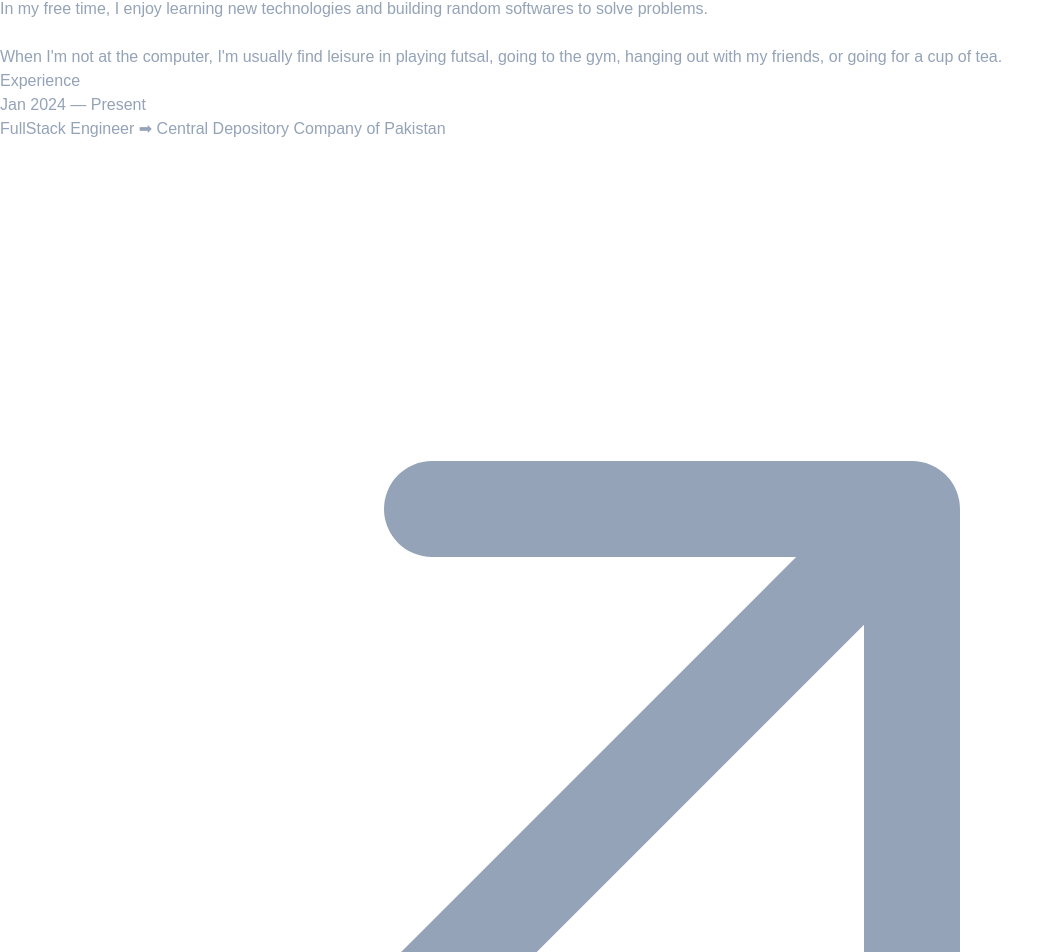
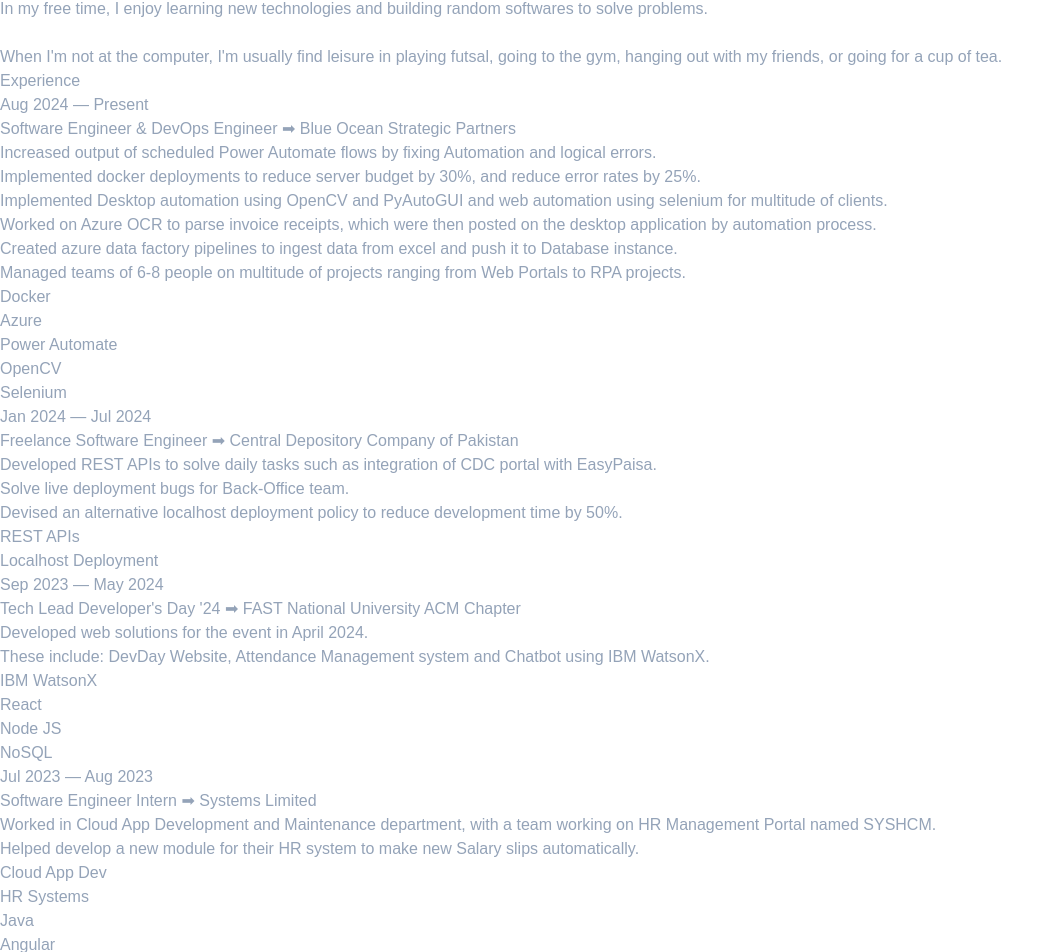
Before and after one commit to hatifmujahid/Personal-Portfolio, a React (Vite) app: page / in a window 1280 px wide. Shown: the part 5512-6464 px from the top of the page, without its empty margins (0-1064 px from the left). Built offline with nearby package versions, Linux system fonts and the light colour scheme.

Commit message:
Update experience section with new roles and details
Added new experiences for Software Engineer & DevOps Engineer, Freelance Software Engineer, and Tech Lead Developer roles. Updated existing entries with detailed responsibilities and technologies used.

```diff
--- a/src/components/experience.jsx
+++ b/src/components/experience.jsx
@@ -5,203 +5,154 @@
         Experience
       </h2>
       <ol class="group/list">
+        {/* Software Engineer & DevOps Engineer - Current Role */}
         <li class="mt-12">
           <div class="group relative grid pb-1 transition-all sm:grid-cols-8 sm:gap-8 md:gap-4 lg:hover:!opacity-100 lg:group-hover/list:opacity-50">
             <div class="absolute -inset-x-4 -inset-y-4 z-0 hidden rounded-md transition motion-reduce:transition-none lg:-inset-x-6 lg:block lg:group-hover:bg-slate-800/50 lg:group-hover:shadow-[inset_0_1px_0_0_rgba(148,163,184,0.1)] lg:group-hover:drop-shadow-lg"></div>
             <header
               class="z-10 mb-2 mt-1 text-xs font-semibold uppercase tracking-wide text-slate-500 sm:col-span-2"
-            aria-label="2024 to Present"
+              aria-label="August 2024 to Present"
             >
-            Jan 2024 — Present
+              Aug 2024 — Present
             </header>
             <div class="z-10 sm:col-span-6">
               <h3 class="font-medium leading-snug text-slate-200">
                 <div>
-                <a
-                  class="inline-flex items-baseline font-medium leading-tight text-slate-200 hover:text-blue-300 focus-visible:text-blue-300  group/link text-base"
-                  href="https://www.cdcpakistan.com/"
-                  target="_blank"
-                  rel="noreferrer noopener"
-                  aria-label=""
+                  <span
+                    class="inline-flex items-baseline font-medium leading-tight text-slate-200 text-base"
                   >
                     <span class="absolute -inset-x-4 -inset-y-2.5 hidden rounded md:-inset-x-6 md:-inset-y-4 lg:block"></span>
                     <span>
-                    FullStack Engineer ➡ <span class="inline-block"> Central Depository Company of Pakistan
-                      <svg
-                        xmlns="http://www.w3.org/2000/svg"
-                        viewBox="0 0 20 20"
-                        fill="currentColor"
-                        class="inline-block h-4 w-4 shrink-0 transition-transform group-hover/link:-translate-y-1 group-hover/link:translate-x-1 group-focus-visible/link:-translate-y-1 group-focus-visible/link:translate-x-1 motion-reduce:transition-none ml-1 translate-y-px"
-                        aria-hidden="true"
-                      >
-                        <path
-                          fill-rule="evenodd"
-                          d="M5.22 14.78a.75.75 0 001.06 0l7.22-7.22v5.69a.75.75 0 001.5 0v-7.5a.75.75 0 00-.75-.75h-7.5a.75.75 0 000 1.5h5.69l-7.22 7.22a.75.75 0 000 1.06z"
-                          clip-rule="evenodd"
-                        ></path>
-                      </svg>
+                      Software Engineer & DevOps Engineer ➡ <span class="inline-block"> Blue Ocean Strategic Partners </span>
                     </span>
                   </span>
-                </a>
                 </div>
               </h3>
               <p class="mt-2 text-sm leading-normal">
-              Build and maintain critical components used to construct solutions to problems,
-              across the whole range of fintech products. Work closely with
-              cross-functional teams, including developers, designers, and
-              product managers.
+                <ul class="list-disc ml-4">
+                  <li>Increased output of scheduled Power Automate flows by fixing Automation and logical errors.</li>
+                  <li>Implemented docker deployments to reduce server budget by 30%, and reduce error rates by 25%.</li>
+                  <li>Implemented Desktop automation using OpenCV and PyAutoGUI and web automation using selenium for multitude of clients.</li>
+                  <li>Worked on Azure OCR to parse invoice receipts, which were then posted on the desktop application by automation process.</li>
+                  <li>Created azure data factory pipelines to ingest data from excel and push it to Database instance.</li>
+                  <li>Managed teams of 6-8 people on multitude of projects ranging from Web Portals to RPA projects.</li>
+                </ul>
               </p>
               <ul class="mt-2 flex flex-wrap" aria-label="Technologies used">
                 <li class="mr-1.5 mt-2">
                   <div class="flex items-center rounded-full bg-teal-400/10 px-3 py-1 text-xs font-medium leading-5 text-blue-300 ">
-                  Java
+                    Docker
                   </div>
                 </li>
                 <li class="mr-1.5 mt-2">
                   <div class="flex items-center rounded-full bg-teal-400/10 px-3 py-1 text-xs font-medium leading-5 text-blue-300 ">
-                  Angular
+                    Azure
                   </div>
                 </li>
                 <li class="mr-1.5 mt-2">
                   <div class="flex items-center rounded-full bg-teal-400/10 px-3 py-1 text-xs font-medium leading-5 text-blue-300 ">
-                  PLSQL
+                    Power Automate
                   </div>
                 </li>
                 <li class="mr-1.5 mt-2">
                   <div class="flex items-center rounded-full bg-teal-400/10 px-3 py-1 text-xs font-medium leading-5 text-blue-300 ">
-                  Eclipse
+                    OpenCV
+                  </div>
+                </li>
+                <li class="mr-1.5 mt-2">
+                  <div class="flex items-center rounded-full bg-teal-400/10 px-3 py-1 text-xs font-medium leading-5 text-blue-300 ">
+                    Selenium
                   </div>
                 </li>
               </ul>
             </div>
           </div>
         </li>
+
+        {/* Freelance Software Engineer */}
         <li class="mt-12">
           <div class="group relative grid pb-1 transition-all sm:grid-cols-8 sm:gap-8 md:gap-4 lg:hover:!opacity-100 lg:group-hover/list:opacity-50">
             <div class="absolute -inset-x-4 -inset-y-4 z-0 hidden rounded-md transition motion-reduce:transition-none lg:-inset-x-6 lg:block lg:group-hover:bg-slate-800/50 lg:group-hover:shadow-[inset_0_1px_0_0_rgba(148,163,184,0.1)] lg:group-hover:drop-shadow-lg"></div>
             <header
               class="z-10 mb-2 mt-1 text-xs font-semibold uppercase tracking-wide text-slate-500 sm:col-span-2"
-            aria-label="2024 to Present"
+              aria-label="January 2024 — July 2024"
             >
-            June 2023 — Aug 2023
+              Jan 2024 — Jul 2024
             </header>
             <div class="z-10 sm:col-span-6">
               <h3 class="font-medium leading-snug text-slate-200">
                 <div>
-                <a
-                  class="inline-flex items-baseline font-medium leading-tight text-slate-200 hover:text-blue-300 focus-visible:text-blue-300  group/link text-base"
-                  href="https://www.cdcpakistan.com/"
-                  target="_blank"
-                  rel="noreferrer noopener"
-                  aria-label=""
+                  <span
+                    class="inline-flex items-baseline font-medium leading-tight text-slate-200 text-base"
                   >
                     <span class="absolute -inset-x-4 -inset-y-2.5 hidden rounded md:-inset-x-6 md:-inset-y-4 lg:block"></span>
                     <span>
-                    Intern Software Engineer ➡ <span class="inline-block"> Systems Limited
-                      <svg
-                        xmlns="http://www.w3.org/2000/svg"
-                        viewBox="0 0 20 20"
-                        fill="currentColor"
-                        class="inline-block h-4 w-4 shrink-0 transition-transform group-hover/link:-translate-y-1 group-hover/link:translate-x-1 group-focus-visible/link:-translate-y-1 group-focus-visible/link:translate-x-1 motion-reduce:transition-none ml-1 translate-y-px"
-                        aria-hidden="true"
-                      >
-                        <path
-                          fill-rule="evenodd"
-                          d="M5.22 14.78a.75.75 0 001.06 0l7.22-7.22v5.69a.75.75 0 001.5 0v-7.5a.75.75 0 00-.75-.75h-7.5a.75.75 0 000 1.5h5.69l-7.22 7.22a.75.75 0 000 1.06z"
-                          clip-rule="evenodd"
-                        ></path>
-                      </svg>
+                      Freelance Software Engineer ➡ <span class="inline-block"> Central Depository Company of Pakistan </span>
                     </span>
                   </span>
-                </a>
                 </div>
               </h3>
               <p class="mt-2 text-sm leading-normal">
-              Build and maintain critical components used to construct solutions to problems,
-              across the whole range of fintech products. Work closely with
-              cross-functional teams, including developers, designers, and
-              product managers.
+                <ul class="list-disc ml-4">
+                  <li>Developed REST APIs to solve daily tasks such as integration of CDC portal with EasyPaisa.</li>
+                  <li>Solve live deployment bugs for Back-Office team.</li>
+                  <li>Devised an alternative localhost deployment policy to reduce development time by 50%.</li>
+                </ul>
               </p>
               <ul class="mt-2 flex flex-wrap" aria-label="Technologies used">
+                {/* Note: Technologies are typically pulled from the original code or inferred,
+                    but since the CV image doesn't list them, I'll use the original component's list
+                    as a placeholder, though a custom list for this role would be better. */}
                 <li class="mr-1.5 mt-2">
                   <div class="flex items-center rounded-full bg-teal-400/10 px-3 py-1 text-xs font-medium leading-5 text-blue-300 ">
-                  Java
+                    REST APIs
                   </div>
                 </li>
                 <li class="mr-1.5 mt-2">
                   <div class="flex items-center rounded-full bg-teal-400/10 px-3 py-1 text-xs font-medium leading-5 text-blue-300 ">
-                  Angular
+                    Localhost Deployment
                   </div>
                 </li>
-              <li class="mr-1.5 mt-2">
-                <div class="flex items-center rounded-full bg-teal-400/10 px-3 py-1 text-xs font-medium leading-5 text-blue-300 ">
-                  Postman
-                </div>
-              </li>
-              <li class="mr-1.5 mt-2">
-                <div class="flex items-center rounded-full bg-teal-400/10 px-3 py-1 text-xs font-medium leading-5 text-blue-300 ">
-                  MsSQL server
-                </div>
-              </li>
+                {/* Add other relevant technologies if known, e.g., Java/Python, SQL, etc. */}
               </ul>
             </div>
           </div>
         </li>
+
+        {/* Tech Lead Developer's Day '24 - Added as it overlaps with Freelance, but is a significant leadership role */}
         <li class="mt-12">
           <div class="group relative grid pb-1 transition-all sm:grid-cols-8 sm:gap-8 md:gap-4 lg:hover:!opacity-100 lg:group-hover/list:opacity-50">
             <div class="absolute -inset-x-4 -inset-y-4 z-0 hidden rounded-md transition motion-reduce:transition-none lg:-inset-x-6 lg:block lg:group-hover:bg-slate-800/50 lg:group-hover:shadow-[inset_0_1px_0_0_rgba(148,163,184,0.1)] lg:group-hover:drop-shadow-lg"></div>
             <header
               class="z-10 mb-2 mt-1 text-xs font-semibold uppercase tracking-wide text-slate-500 sm:col-span-2"
-            aria-label="2024 to Present"
+              aria-label="September 2023 — May 2024"
             >
-            Jan 2024 — May 2024
+              Sep 2023 — May 2024
             </header>
             <div class="z-10 sm:col-span-6">
               <h3 class="font-medium leading-snug text-slate-200">
                 <div>
-                <a
-                  class="inline-flex items-baseline font-medium leading-tight text-slate-200 hover:text-blue-300 focus-visible:text-blue-300  group/link text-base"
-                  href="https://www.cdcpakistan.com/"
-                  target="_blank"
-                  rel="noreferrer noopener"
-                  aria-label=""
+                  <span
+                    class="inline-flex items-baseline font-medium leading-tight text-slate-200 text-base"
                   >
                     <span class="absolute -inset-x-4 -inset-y-2.5 hidden rounded md:-inset-x-6 md:-inset-y-4 lg:block"></span>
                     <span>
-                    Tech Lead ➡ <span class="inline-block"> ACM-NUCES FAST Karachi
-                      <svg
-                        xmlns="http://www.w3.org/2000/svg"
-                        viewBox="0 0 20 20"
-                        fill="currentColor"
-                        class="inline-block h-4 w-4 shrink-0 transition-transform group-hover/link:-translate-y-1 group-hover/link:translate-x-1 group-focus-visible/link:-translate-y-1 group-focus-visible/link:translate-x-1 motion-reduce:transition-none ml-1 translate-y-px"
-                        aria-hidden="true"
-                      >
-                        <path
-                          fill-rule="evenodd"
-                          d="M5.22 14.78a.75.75 0 001.06 0l7.22-7.22v5.69a.75.75 0 001.5 0v-7.5a.75.75 0 00-.75-.75h-7.5a.75.75 0 000 1.5h5.69l-7.22 7.22a.75.75 0 000 1.06z"
-                          clip-rule="evenodd"
-                        ></path>
-                      </svg>
+                      Tech Lead Developer's Day '24 ➡ <span class="inline-block"> FAST National University ACM Chapter </span>
                     </span>
                   </span>
-                </a>
                 </div>
               </h3>
               <p class="mt-2 text-sm leading-normal">
-              Build and maintain critical components used to construct solutions to problems,
-              across the whole range of fintech products. Work closely with
-              cross-functional teams, including developers, designers, and
-              product managers.
+                <ul class="list-disc ml-4">
+                  <li>Developed web solutions for the event in April 2024.</li>
+                  <li>These include: DevDay Website, Attendance Management system and Chatbot using IBM WatsonX.</li>
+                </ul>
               </p>
               <ul class="mt-2 flex flex-wrap" aria-label="Technologies used">
+                {/* Using technologies from the original component's third entry, which was Tech Lead */}
                 <li class="mr-1.5 mt-2">
                   <div class="flex items-center rounded-full bg-teal-400/10 px-3 py-1 text-xs font-medium leading-5 text-blue-300 ">
-                  NoSQL
-                </div>
-              </li>
-              <li class="mr-1.5 mt-2">
-                <div class="flex items-center rounded-full bg-teal-400/10 px-3 py-1 text-xs font-medium leading-5 text-blue-300 ">
-                  Azure
+                    IBM WatsonX
                   </div>
                 </li>
                 <li class="mr-1.5 mt-2">
@@ -216,7 +167,63 @@
                 </li>
                 <li class="mr-1.5 mt-2">
                   <div class="flex items-center rounded-full bg-teal-400/10 px-3 py-1 text-xs font-medium leading-5 text-blue-300 ">
-                  Postman
+                    NoSQL
+                  </div>
+                </li>
+              </ul>
+            </div>
+          </div>
+        </li>
+
+        {/* Software Engineer Intern */}
+        <li class="mt-12">
+          <div class="group relative grid pb-1 transition-all sm:grid-cols-8 sm:gap-8 md:gap-4 lg:hover:!opacity-100 lg:group-hover/list:opacity-50">
+            <div class="absolute -inset-x-4 -inset-y-4 z-0 hidden rounded-md transition motion-reduce:transition-none lg:-inset-x-6 lg:block lg:group-hover:bg-slate-800/50 lg:group-hover:shadow-[inset_0_1px_0_0_rgba(148,163,184,0.1)] lg:group-hover:drop-shadow-lg"></div>
+            <header
+              class="z-10 mb-2 mt-1 text-xs font-semibold uppercase tracking-wide text-slate-500 sm:col-span-2"
+              aria-label="July 2023 — August 2023"
+            >
+              Jul 2023 — Aug 2023
+            </header>
+            <div class="z-10 sm:col-span-6">
+              <h3 class="font-medium leading-snug text-slate-200">
+                <div>
+                  <span
+                    class="inline-flex items-baseline font-medium leading-tight text-slate-200 text-base"
+                  >
+                    <span class="absolute -inset-x-4 -inset-y-2.5 hidden rounded md:-inset-x-6 md:-inset-y-4 lg:block"></span>
+                    <span>
+                      Software Engineer Intern ➡ <span class="inline-block"> Systems Limited </span>
+                    </span>
+                  </span>
+                </div>
+              </h3>
+              <p class="mt-2 text-sm leading-normal">
+                <ul class="list-disc ml-4">
+                  <li>Worked in Cloud App Development and Maintenance department, with a team working on HR Management Portal named SYSHCM.</li>
+                  <li>Helped develop a new module for their HR system to make new Salary slips automatically.</li>
+                </ul>
+              </p>
+              <ul class="mt-2 flex flex-wrap" aria-label="Technologies used">
+                {/* Using technologies from the original component's second entry, which was Intern */}
+                <li class="mr-1.5 mt-2">
+                  <div class="flex items-center rounded-full bg-teal-400/10 px-3 py-1 text-xs font-medium leading-5 text-blue-300 ">
+                    Cloud App Dev
+                  </div>
+                </li>
+                <li class="mr-1.5 mt-2">
+                  <div class="flex items-center rounded-full bg-teal-400/10 px-3 py-1 text-xs font-medium leading-5 text-blue-300 ">
+                    HR Systems
+                  </div>
+                </li>
+                <li class="mr-1.5 mt-2">
+                  <div class="flex items-center rounded-full bg-teal-400/10 px-3 py-1 text-xs font-medium leading-5 text-blue-300 ">
+                    Java
+                  </div>
+                </li>
+                <li class="mr-1.5 mt-2">
+                  <div class="flex items-center rounded-full bg-teal-400/10 px-3 py-1 text-xs font-medium leading-5 text-blue-300 ">
+                    Angular
                   </div>
                 </li>
               </ul>
```
Lines whose indentation alone changed are shown as unchanged.
